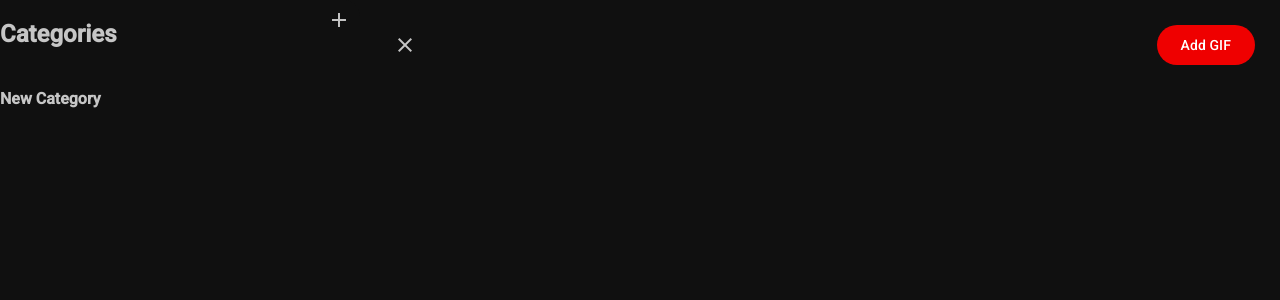
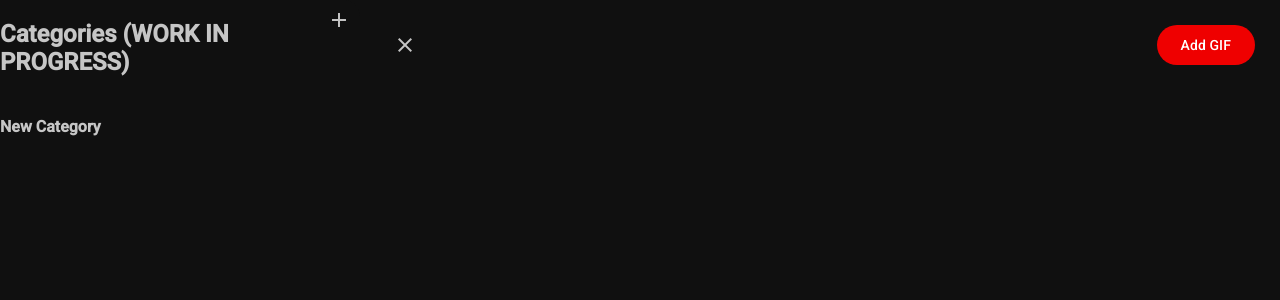
Before and after one commit to jrisner649/gif-project, an Angular app: page / in a window 1280 px wide. Both pictures are taken after a click on the button "menu". Shown: the top 300 px of the page. Built offline with nearby package versions, Linux system fonts and the light colour scheme.

Commit message:
wip-sidebar (#19)

```diff
--- a/src/app/sidebar/sidebar.component.html
+++ b/src/app/sidebar/sidebar.component.html
@@ -1,5 +1,5 @@
 <div class="sidebar-header">
-    <h2>Categories</h2>
+    <h2>Categories (WORK IN PROGRESS)</h2>
     <button aria-label="Add a category button" title="Add a new category" (click)="onAddCategory()" matIconButton>
         <mat-icon>add</mat-icon>
     </button>
```
